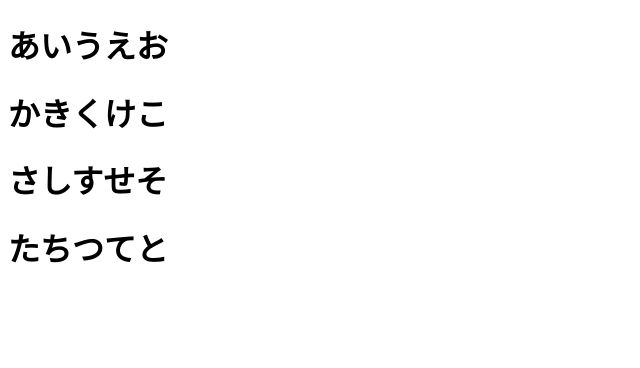
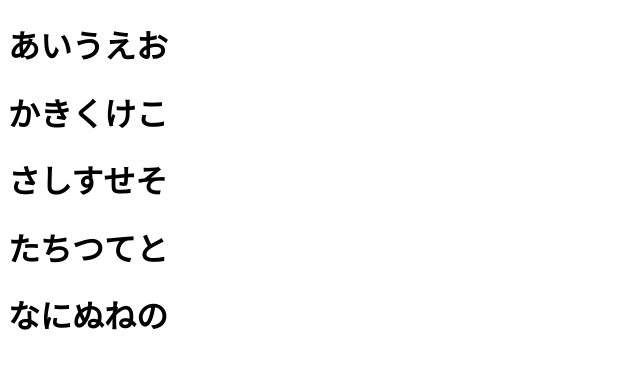
Before and after one commit to fdsfuafasa/worldpeace, a plain HTML site: page index.html in a window 1280 px wide. Shown: the whole page, without its empty margins (0-640 px from the left). Drawn offline with Linux system fonts and the light colour scheme.

Commit message:
なにぬねの

```diff
--- a/index.html
+++ b/index.html
@@ -11,5 +11,6 @@
     <h1>かきくけこ</h1>
     <h1>さしすせそ</h1>
     <h1>たちつてと</h1>
+    <h1>なにぬねの</h1>
 </body>
 </html>
```
